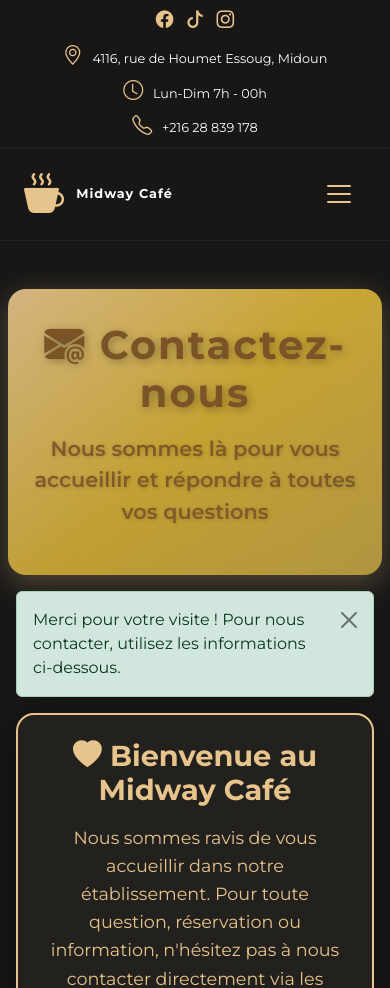
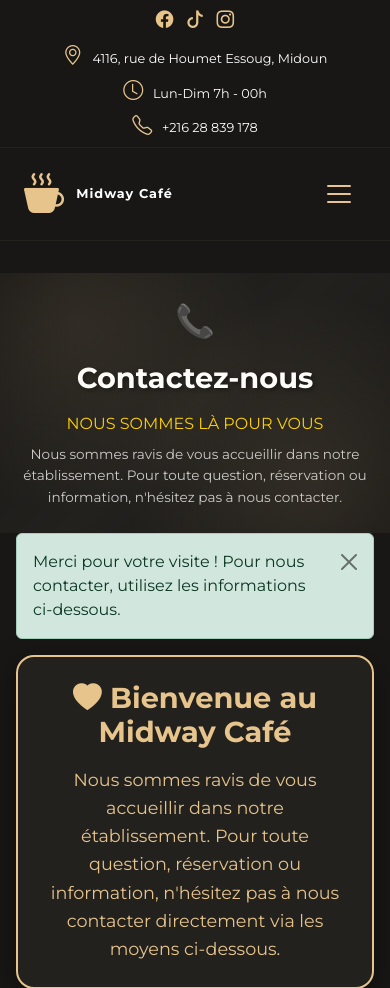
Before and after one commit to omaarjami-ds/midway-cafe-website, a Django app: page /contact/ in a window 390 px wide. Shown: the top 988 px of the page. Run offline with Django 5.2, Linux system fonts and the light colour scheme.

Commit message:
Fix: En-têtes uniformes pour toutes les sections

```diff
--- a/menu/static/menu/style.css
+++ b/menu/static/menu/style.css
@@ -207,6 +207,95 @@ img:hover, .img-cafe:hover {
 .card-cafe:hover {
   box-shadow: 0 8px 32px rgba(111, 78, 55, 0.18);
   transform: translateY(-4px) scale(1.02);
+}
+
+/* ---- En-têtes uniformes pour toutes les sections ---- */
+
+/* Style d'en-tête uniforme (comme la page réservations) */
+.section-header {
+  background: linear-gradient(135deg, #181716 0%, #23211e 50%, #181716 100%);
+  padding: 3rem 2rem;
+  text-align: center;
+  position: relative;
+  overflow: hidden;
+}
+
+.section-header::before {
+  content: '';
+  position: absolute;
+  top: 0;
+  left: 0;
+  right: 0;
+  bottom: 0;
+  background: radial-gradient(circle at 20% 20%, rgba(230, 196, 140, 0.1) 0%, transparent 50%),
+              radial-gradient(circle at 80% 80%, rgba(230, 196, 140, 0.1) 0%, transparent 50%);
+  pointer-events: none;
+}
+
+.section-header-icon {
+  font-size: 3rem;
+  color: var(--cafe-gold);
+  margin-bottom: 1rem;
+  display: block;
+}
+
+.section-header-title {
+  font-size: 2.5rem;
+  font-weight: bold;
+  color: #fff;
+  margin-bottom: 1rem;
+  text-shadow: 2px 2px 4px rgba(0,0,0,0.5);
+}
+
+.section-header-subtitle {
+  font-size: 1.2rem;
+  color: var(--cafe-gold);
+  margin-bottom: 0.5rem;
+}
+
+.section-header-description {
+  font-size: 1rem;
+  color: #ccc;
+  max-width: 600px;
+  margin: 0 auto;
+  line-height: 1.6;
+}
+
+/* Responsive pour les en-têtes */
+@media (max-width: 768px) {
+  .section-header {
+    padding: 2rem 1rem;
+  }
+  .section-header-icon {
+    font-size: 2.5rem;
+  }
+  .section-header-title {
+    font-size: 2rem;
+  }
+  .section-header-subtitle {
+    font-size: 1.1rem;
+  }
+  .section-header-description {
+    font-size: 0.9rem;
+  }
+}
+
+@media (max-width: 576px) {
+  .section-header {
+    padding: 1.5rem 0.5rem;
+  }
+  .section-header-icon {
+    font-size: 2rem;
+  }
+  .section-header-title {
+    font-size: 1.8rem;
+  }
+  .section-header-subtitle {
+    font-size: 1rem;
+  }
+  .section-header-description {
+    font-size: 0.85rem;
+  }
 }
 
 /* ---- Responsive Design Amélioré ---- */
--- a/menu/templates/menu/contact.html
+++ b/menu/templates/menu/contact.html
@@ -183,13 +183,11 @@
 </style>
 
 <div class="contact-container">
-    <div class="contact-hero">
-        <div class="contact-hero-content">
-            <h1 class="contact-title">
-                <i class="bi bi-envelope-at-fill"></i> Contactez-nous
-            </h1>
-            <p class="contact-subtitle">Nous sommes là pour vous accueillir et répondre à toutes vos questions</p>
-        </div>
+    <div class="section-header">
+        <span class="section-header-icon">📞</span>
+        <h1 class="section-header-title">Contactez-nous</h1>
+        <p class="section-header-subtitle">NOUS SOMMES LÀ POUR VOUS</p>
+        <p class="section-header-description">Nous sommes ravis de vous accueillir dans notre établissement. Pour toute question, réservation ou information, n'hésitez pas à nous contacter.</p>
     </div>
 
     <div class="contact-content">
```
Also changed, not shown: EN_TETES_UNIFORMES.md (added, +80 -0 lines), menu/templates/menu/galerie.html (+6 -3 lines), menu/templates/menu/menu.html (+5 -2 lines).
